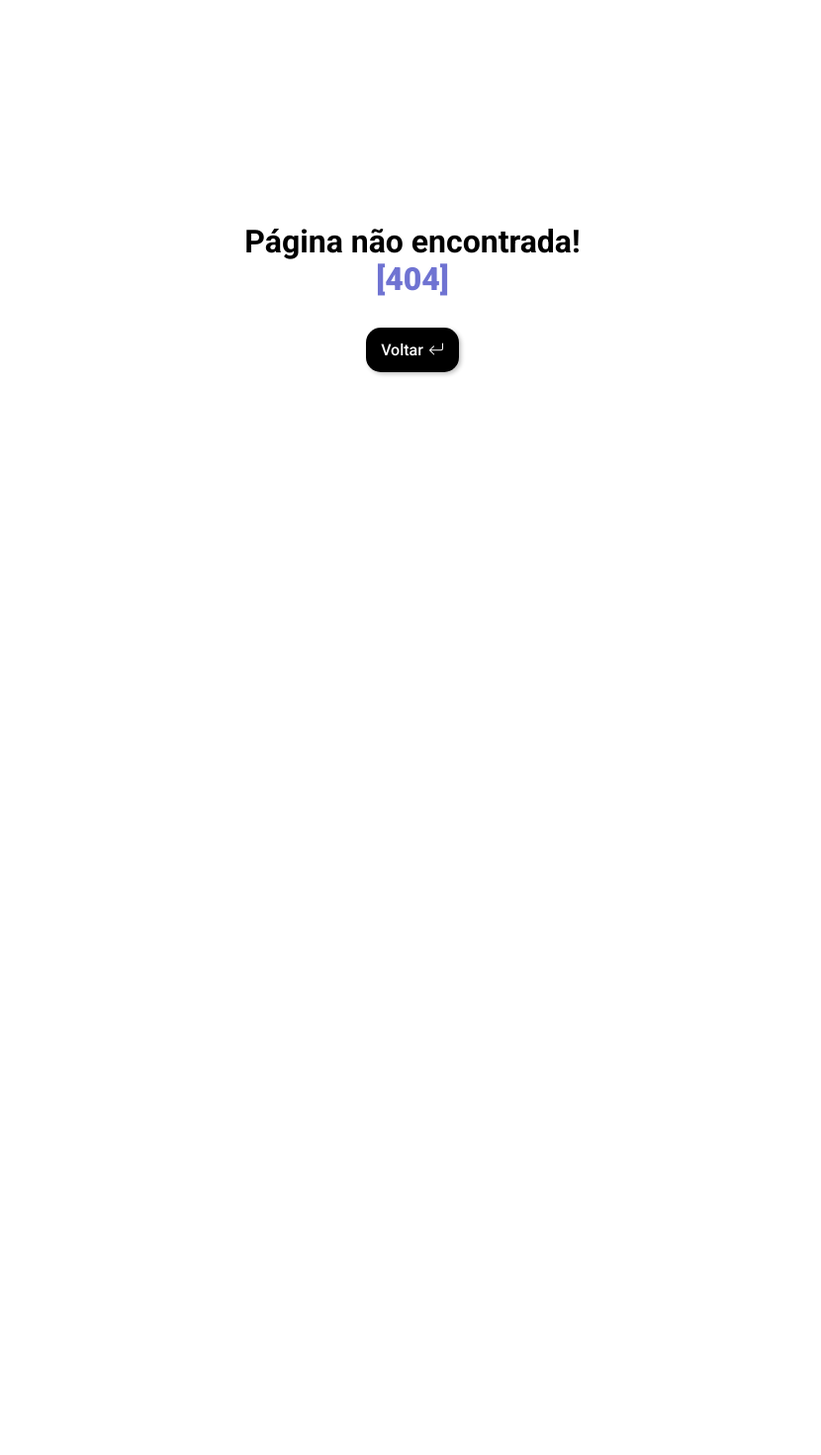
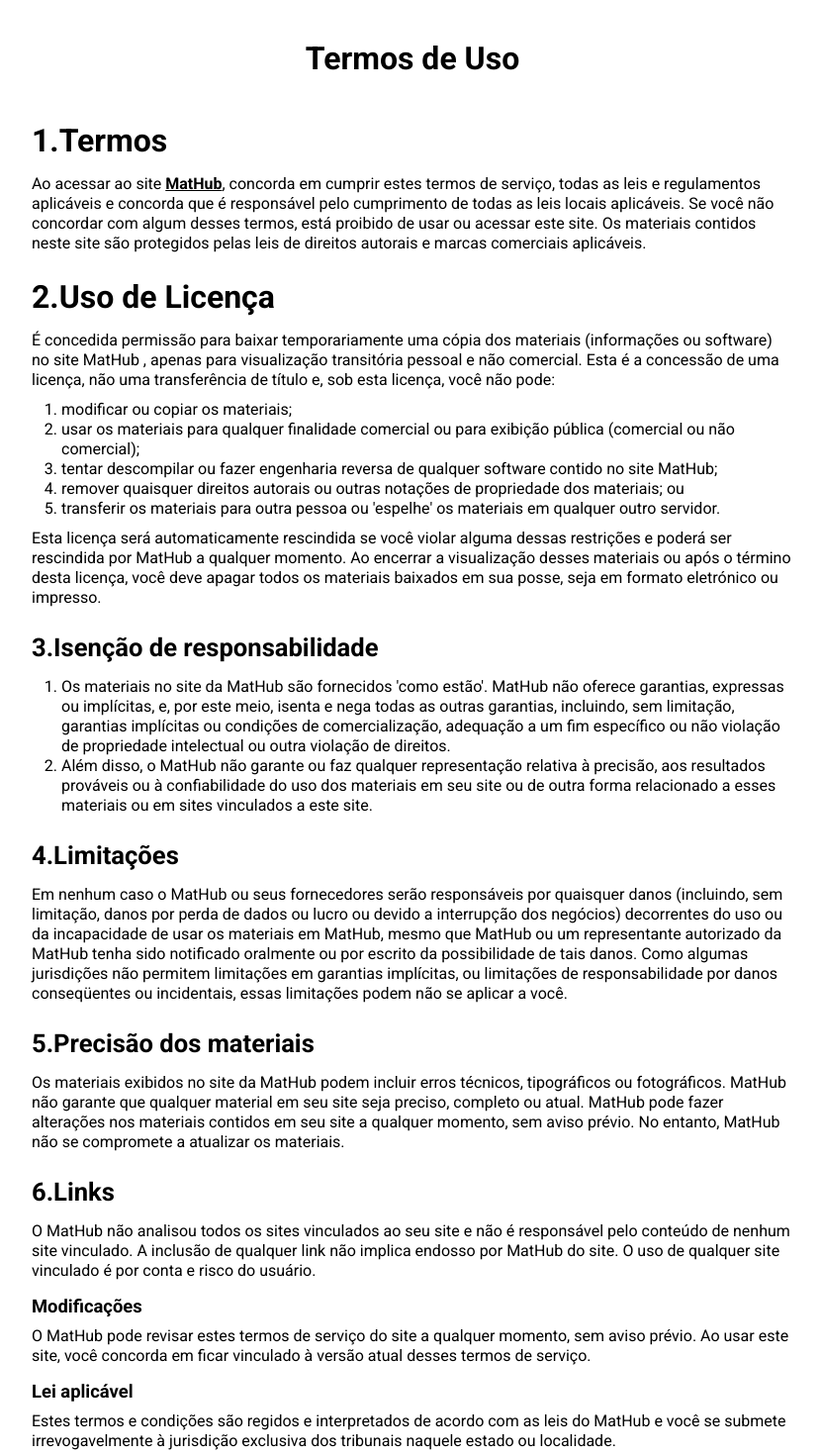
Before and after one commit to asafe-fernandes/algebra-site, a Next.js app in the folder front-end/: page /terms in a window 1280 px wide. Before the commit this address had no page. Shown: the part 100-1570 px from the top of the page at 99% size, without its empty margins (223-1053 px from the left). Before the commit the page ends 800 px from the top, so only its background shows below. Built offline with nearby package versions, Linux system fonts and the light colour scheme.

Commit message:
termos de uso finalizado

```diff
--- a/front-end/src/app/globals.css
+++ b/front-end/src/app/globals.css
@@ -74,10 +74,11 @@
   font-weight: 600;
   color: var(--purple);
 }
-p{
+p, li{
   font-size: 1em;
   font-weight: 400;
   color: var(--color);
+  line-height: 1.25;
 }
 .p_small{
   font-size: .9em;
--- a/front-end/src/app/page.tsx
+++ b/front-end/src/app/page.tsx
@@ -13,6 +13,7 @@
   return(
     <>
       <Header theme='dark'/>
+      <main>
         <SectionPattern>
           <h1>Aprimore seu<br/><strong>CONHECIMENTO!</strong></h1>
           <LinkButton detach href='/questions'>Praticar<BsPlay/> </LinkButton>
@@ -25,6 +26,7 @@
           </Article>
           <LinkButton detach hreflang='pt-br' href='/questions'>Competir agora!</LinkButton>
         </Section>
+      </main>
       <Footer theme='dark'/>
     </>
   );
--- /dev/null
+++ b/front-end/src/app/terms/page.module.css
@@ -0,0 +1,14 @@
+.mainContainer{
+  max-width: 800px;
+  margin: auto;
+}
+
+.textCenter{
+  margin: auto;
+  text-align: center;
+}
+
+.mainContainer ol,
+.mainContainer ul{
+  padding-left: 30px;
+}
--- /dev/null
+++ b/front-end/src/app/terms/page.tsx
@@ -0,0 +1,76 @@
+import Header from '@mod/layout/Header';
+import styles from './page.module.css';
+import Footer from '@mod/layout/Footer';
+import Section from '@cont/Section';
+import Article from '@cont/Article';
+import LinkText from '@comp/actions/LinkText';
+
+export default function terms(){
+  return(
+    <>
+      <Header theme='dark'/>
+      <main className={styles.mainContainer}>
+        <Section>
+          <h1 className={styles.textCenter}>Termos de Uso</h1>
+          <Article>
+            <h1>1.Termos</h1>
+            <p>
+              Ao acessar ao site <LinkText hreflang='pt-br' href='/'>MatHub</LinkText>, concorda em cumprir estes termos de serviço, todas as leis e regulamentos aplicáveis ​​e concorda que é responsável pelo cumprimento de todas as leis locais aplicáveis. Se você não concordar com algum desses termos, está proibido de usar ou acessar este site. Os materiais contidos neste site são protegidos pelas leis de direitos autorais e marcas comerciais aplicáveis.
+            </p>
+
+            <h1>2.Uso de Licença</h1>
+            <p>
+              É concedida permissão para baixar temporariamente uma cópia dos materiais (informações ou software) no site MatHub , apenas para visualização transitória pessoal e não comercial. Esta é a concessão de uma licença, não uma transferência de título e, sob esta licença, você não pode:
+            </p>
+            <ol>
+              <li>modificar ou copiar os materiais; </li>
+              <li>usar os materiais para qualquer finalidade comercial ou para exibição pública (comercial ou não comercial); </li>
+              <li>tentar descompilar ou fazer engenharia reversa de qualquer software contido no site MatHub; </li>
+              <li>remover quaisquer direitos autorais ou outras notações de propriedade dos materiais; ou </li>
+              <li>transferir os materiais para outra pessoa ou &apos;espelhe&apos; os materiais em qualquer outro servidor.</li>
+            </ol>
+            <p>
+              Esta licença será automaticamente rescindida se você violar alguma dessas restrições e poderá ser rescindida por MatHub a qualquer momento. Ao encerrar a visualização desses materiais ou após o término desta licença, você deve apagar todos os materiais baixados em sua posse, seja em formato eletrónico ou impresso.
+            </p>
+
+            <h2>3.Isenção de responsabilidade</h2>
+            <ol>
+              <li>
+                Os materiais no site da MatHub são fornecidos &apos;como estão&apos;. MatHub não oferece garantias, expressas ou implícitas, e, por este meio, isenta e nega todas as outras garantias, incluindo, sem limitação, garantias implícitas ou condições de comercialização, adequação a um fim específico ou não violação de propriedade intelectual ou outra violação de direitos.
+              </li>
+              <li>
+                Além disso, o MatHub não garante ou faz qualquer representação relativa à precisão, aos resultados prováveis ​​ou à confiabilidade do uso dos materiais em seu site ou de outra forma relacionado a esses materiais ou em sites vinculados a este site.
+              </li>
+            </ol>
+
+            <h2>4.Limitações</h2>
+            <p>
+              Em nenhum caso o MatHub ou seus fornecedores serão responsáveis ​​por quaisquer danos (incluindo, sem limitação, danos por perda de dados ou lucro ou devido a interrupção dos negócios) decorrentes do uso ou da incapacidade de usar os materiais em MatHub, mesmo que MatHub ou um representante autorizado da MatHub tenha sido notificado oralmente ou por escrito da possibilidade de tais danos. Como algumas jurisdições não permitem limitações em garantias implícitas, ou limitações de responsabilidade por danos conseqüentes ou incidentais, essas limitações podem não se aplicar a você.
+            </p>
+
+            <h2>5.Precisão dos materiais</h2>
+            <p>
+              Os materiais exibidos no site da MatHub podem incluir erros técnicos, tipográficos ou fotográficos. MatHub não garante que qualquer material em seu site seja preciso, completo ou atual. MatHub pode fazer alterações nos materiais contidos em seu site a qualquer momento, sem aviso prévio. No entanto, MatHub não se compromete a atualizar os materiais.
+            </p>
+
+            <h2>6.Links</h2>
+            <p>
+              O MatHub não analisou todos os sites vinculados ao seu site e não é responsável pelo conteúdo de nenhum site vinculado. A inclusão de qualquer link não implica endosso por MatHub do site. O uso de qualquer site vinculado é por conta e risco do usuário.
+            </p>
+
+            <h4>Modificações</h4>
+            <p>
+              O MatHub pode revisar estes termos de serviço do site a qualquer momento, sem aviso prévio. Ao usar este site, você concorda em ficar vinculado à versão atual desses termos de serviço.
+            </p>
+
+            <h4>Lei aplicável</h4>
+            <p>
+              Estes termos e condições são regidos e interpretados de acordo com as leis do MatHub e você se submete irrevogavelmente à jurisdição exclusiva dos tribunais naquele estado ou localidade.
+            </p>
+          </Article>
+        </Section>
+      </main>
+      <Footer theme='dark' />
+    </>
+  );
+}
```
Lines whose indentation alone changed are shown as unchanged.
